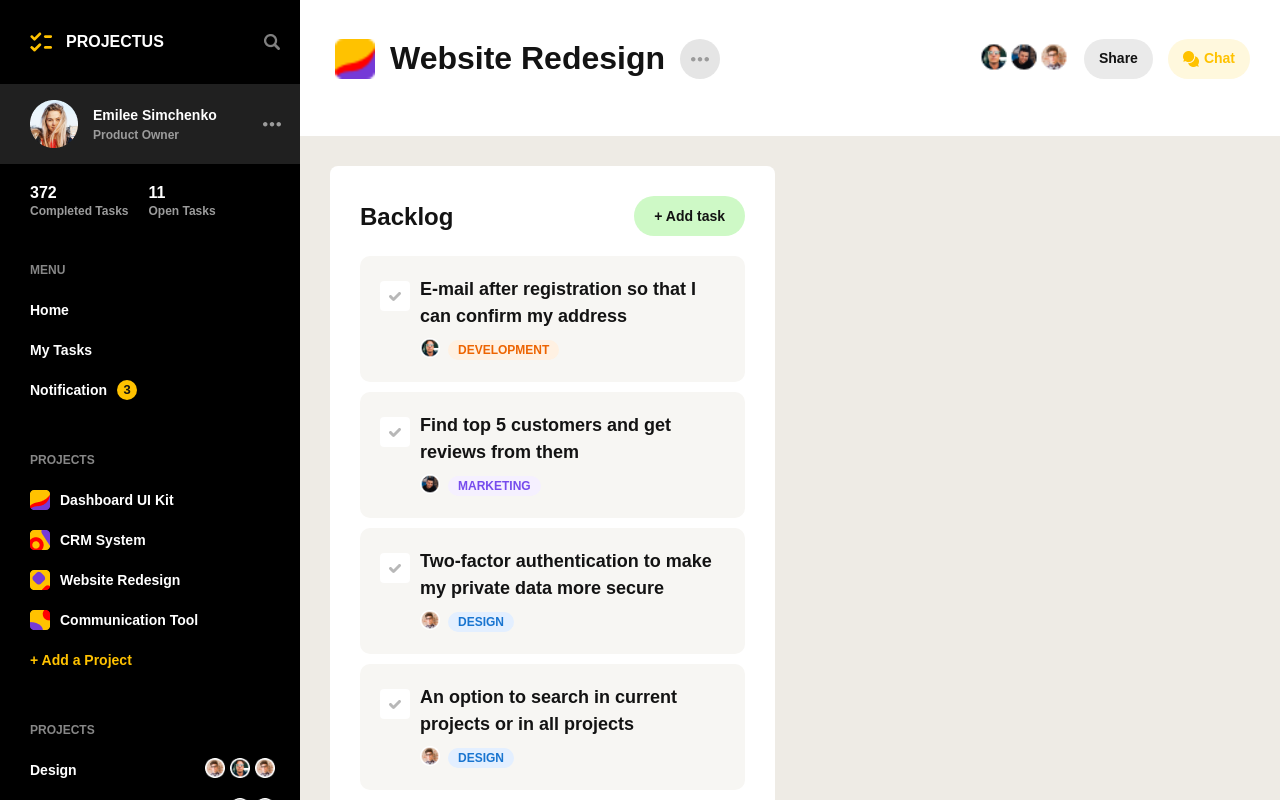
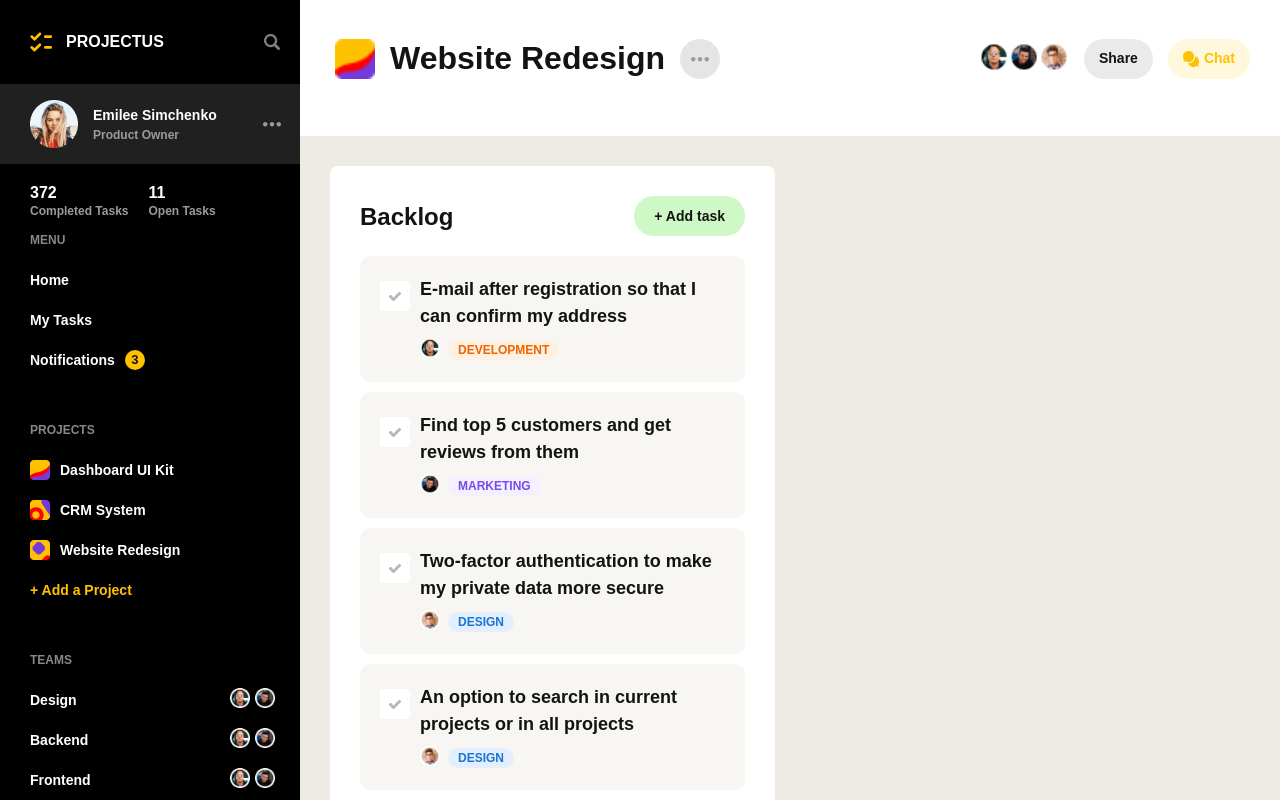
Before and after one commit to 90roma/managmentKit, a React (Create React App) app: page / in a window 1280 px wide. Shown: the top 800 px of the page. Built offline with nearby package versions, Linux system fonts and the light colour scheme.

Commit message:
ref sidebar

```diff
--- a/src/Header/index.js
+++ b/src/Header/index.js
@@ -22,7 +22,6 @@ const Header = ({title}) => {
                         <img className="Header__button-chat-icon" src={btnChatIcon} alt="bnt icon"/>Chat
                     </button>
                 </div>
-
             </div>
         </div>
     )
--- a/src/Sidebar/index.js
+++ b/src/Sidebar/index.js
@@ -13,6 +13,16 @@ import sideBarStrIcon1 from '../Avatar/sideBarStr-Icon1.png';
 import sideBarStrIcon2 from '../Avatar/sideBarStr-Icon2.png';
 import sideBarStrIcon3 from '../Avatar/sideBarStr-Icon3.png';
 import './style.css';
+
+const MENU_LIST = [{text: "Home"}, {text: "My Tasks"}, {text: "Notifications", count: 3}]
+const PROJECTS_LIST = [{text: "Dashboard UI Kit", icon: sideBarStrIcon}, {
+    text: "CRM System",
+    icon: sideBarStrIcon1
+}, {text: "Website Redesign", icon: sideBarStrIcon2}]
+const TEAMS_LIST = [{text: "Design", users: [avatarDev, avatarMark]}, {
+    text: "Backend",
+    users: [avatarDev, avatarMark]
+}, {text: "Frontend", users: [avatarDev, avatarMark]}]
 
 const Sidebar = ({title}) => {
     return (
@@ -39,45 +49,25 @@ const Sidebar = ({title}) => {
                     />
                 </div>
                 <div className="Sidebar__sidebar-list">
-                    <div className="Sidebar__sidebar-list__wrapper">
-                        <SidebarList title="Menu"
-                                     text="Home"/>
-                        <SidebarList text="My Tasks"/>
-                        <SidebarList text="Notification" count="3"/>
-                    </div>
-                    <div className="Sidebar__sidebar-list__wrapper">
-                        <SidebarList title="projects"
-                                     text="Dashboard UI Kit"
-                                     icon={sideBarStrIcon}
-                        />
-                        <SidebarList text="CRM System"
-                                     icon={sideBarStrIcon1}
-                        />
-                        <SidebarList text="Website Redesign"
-                                     icon={sideBarStrIcon2}
-                        />
-                        <SidebarList text="Communication Tool"
-                                     icon={sideBarStrIcon3}
-                                     button="+ Add a Project"
-                        />
-                    </div>
-                    <div className="Sidebar__sidebar-list__wrapper">
-                        <SidebarList title="projects"
-                                     text="Design"
-                                     users={[avatarDes, avatarDev, avatarDes]}
-                        />
-                        <SidebarList text="Backend"
-                                     users={[avatarDev, avatarMark]}
-                        />
-                        <SidebarList text="Frontend"
-                                     users={[avatarDev, avatarMark, avatarDes, avatarDev]}
-                                     button="+ Add a Team"/>
-                        />
-                    </div>
+                    <SidebarList
+                        title="Menu"
+                        list={MENU_LIST}
+                    />
+                    <SidebarList
+                        title="Projects"
+                        list={PROJECTS_LIST}
+                        buttonText="+ Add a Project"
+                    />
+                    <SidebarList
+                        title="teams"
+                        list={TEAMS_LIST}
+                        buttonText="+ Add a Team"
+                    />
                 </div>
             </div>
             <div className="Sidebar__footer">
-                <p className="Sidebar__footer-text"><a href="#" className="Sidebar__footer-link">Invite your team</a> and start collaborating!</p>
+                <p className="Sidebar__footer-text"><a href="#" className="Sidebar__footer-link">Invite your
+                    team</a> and start collaborating!</p>
             </div>
 
         </div>
--- a/src/SidebarList/index.js
+++ b/src/SidebarList/index.js
@@ -1,20 +1,26 @@
 import React from "react";
 import "./style.css";
 
-const SidebarList = ({title, button, icon, text, count, users=[]}) => {
+const SidebarList = ({title, buttonText, list = []}) => {
 
     return (
-        <div>
-            {Boolean(title)&& <div className="SidebarList__title-wrapper"><p className="SidebarList__title">{title}</p></div>}
-            <div className="SidebarList">
-                {Boolean(icon) && <img className="SidebarList__icon" src={icon} alt="icon"/>}
-                {Boolean(text) && <p className="SidebarList__text">{text}</p>}
-                {Boolean(count) && <div className="SidebarList__count" alt="icon count">{count}</div>}
-                {Boolean(users.length) && (
-                    <div className="SidebarList__users">{users.map((user) => <img className="SidebarList__user" src={user} alt="user avatar"/>)}</div>
-                )}
-            </div>
-            {Boolean(button) && <button className="SidebarList__button">{button}</button>}
+        <div className="SidebarList">
+            {Boolean(title) && <div className="SidebarList__title">{title}</div>}
+            {Boolean(list?.length) && list.map((listItem) => {
+                return (
+                    <div className="SidebarList__items">
+                        {Boolean(listItem?.icon) && <img className="SidebarList__icon" src={listItem.icon} alt="icon"/>}
+                        {Boolean(listItem?.text) && <p className="SidebarList__text">{listItem.text}</p>}
+                        {Boolean(listItem?.count) &&
+                        <div className="SidebarList__count" alt="icon count">{listItem.count}</div>}
+                        {Boolean(listItem?.users?.length) && (
+                            <div className="SidebarList__users">{listItem.users.map((user) => <img
+                                className="SidebarList__user" src={user} alt="user avatar"/>)}</div>
+                        )}
+                    </div>
+                )
+            })}
+            {Boolean(buttonText) && <button className="SidebarList__button">{buttonText}</button>}
         </div>
 
     )
--- a/src/SidebarList/style.css
+++ b/src/SidebarList/style.css
@@ -1,4 +1,8 @@
-.SidebarList {
+.SidebarList{
+    margin-bottom: 30px;
+}
+
+.SidebarList__items {
     display: flex;
     height: 40px;
     align-items: center;
@@ -7,7 +11,7 @@
     cursor: pointer;
 }
 
-.SidebarList:hover {
+.SidebarList__items:hover {
     background: #202020;
     border-left: 5px solid #FFC200;
 }
@@ -23,15 +27,12 @@
     text-transform: uppercase;
     color: #878787;
     pointer-events:none;
-}
-
-.SidebarList__title-wrapper {
     display: flex;
     margin-left: 30px;
     height: 40px;
     align-items: center;
-    pointer-events:none;
 }
+
 
 .SidebarList__button {
     background: none;
```
